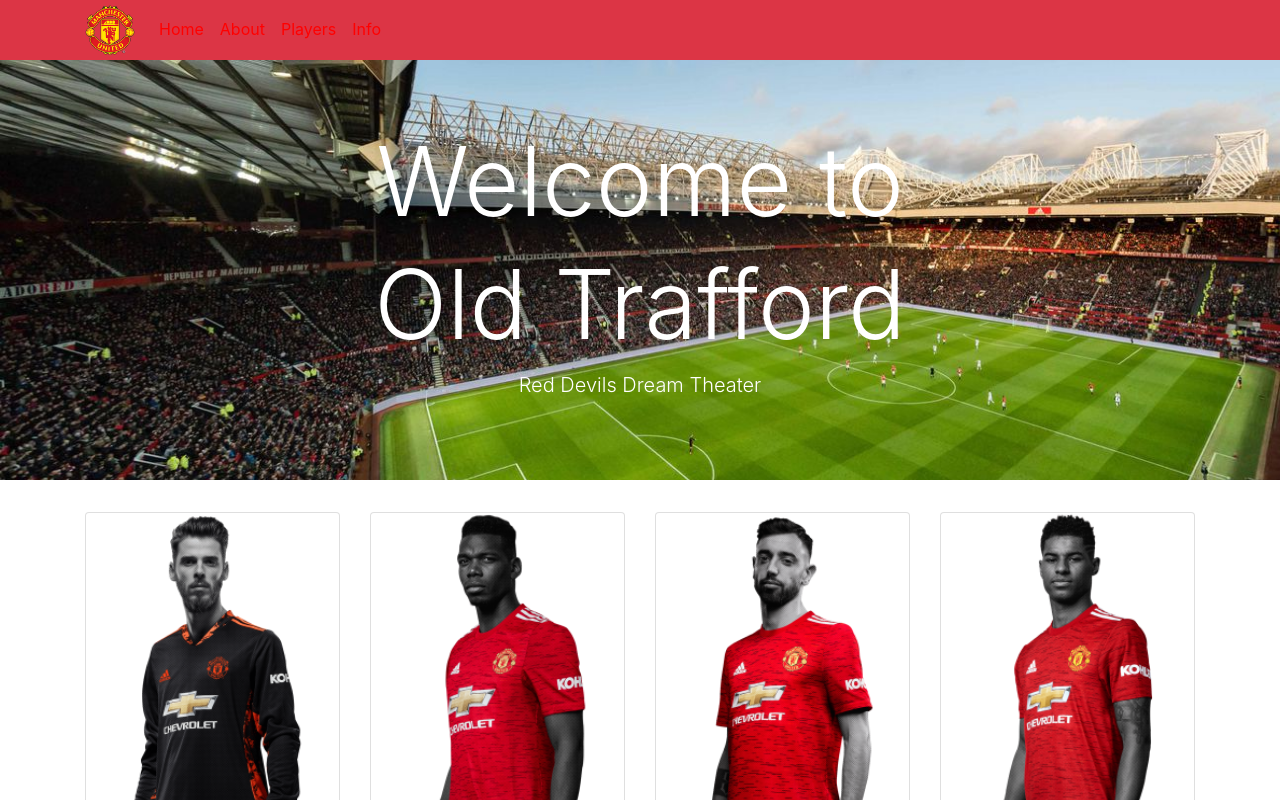
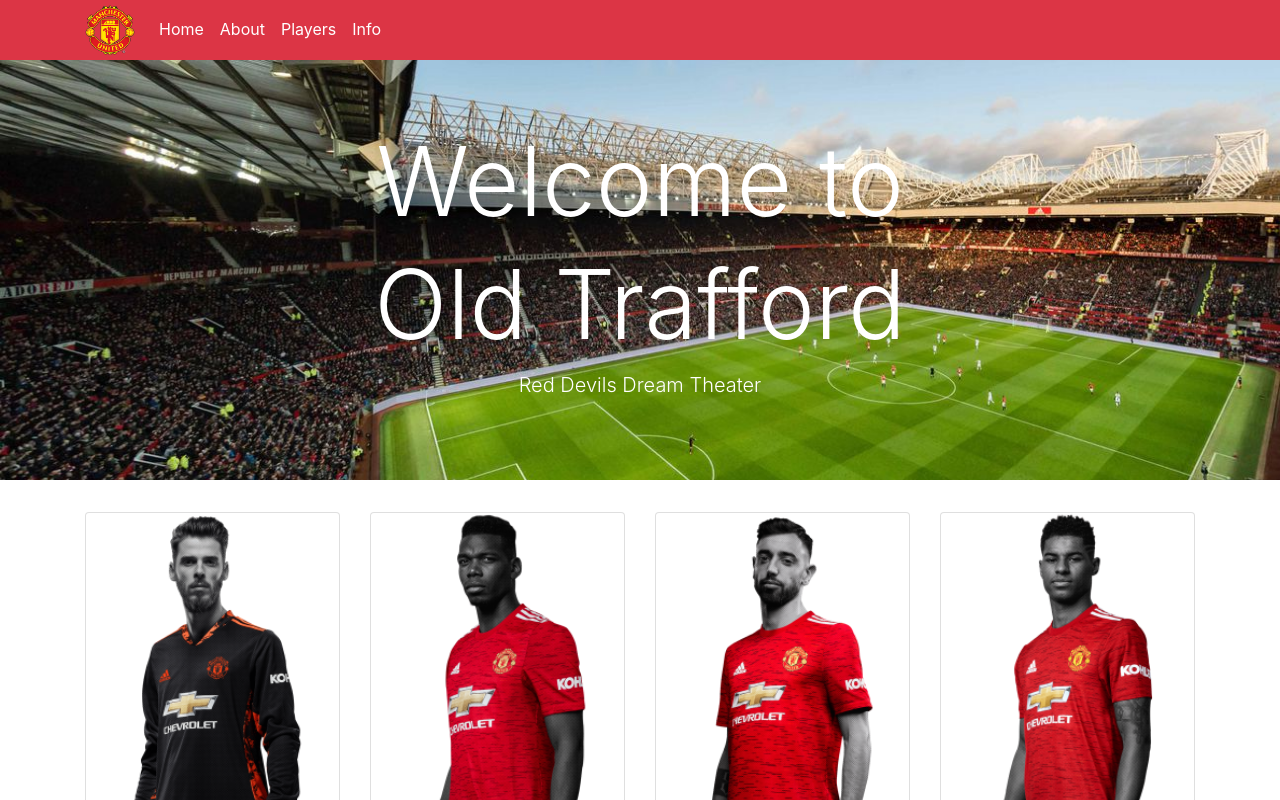
Before and after one commit to ABDO750/MUN, a plain HTML site: page index.html in a window 1280 px wide. Shown: the top 800 px of the page. Drawn offline with nearby package versions, Linux system fonts and the light colour scheme.

Commit message:
Update index.html

```diff
--- a/index.html
+++ b/index.html
@@ -35,7 +35,7 @@
 
         .navbar-nav a{
 
-            color: red!important;;
+            color: white!important;;
         }
 
         .nav-pills a{
```
